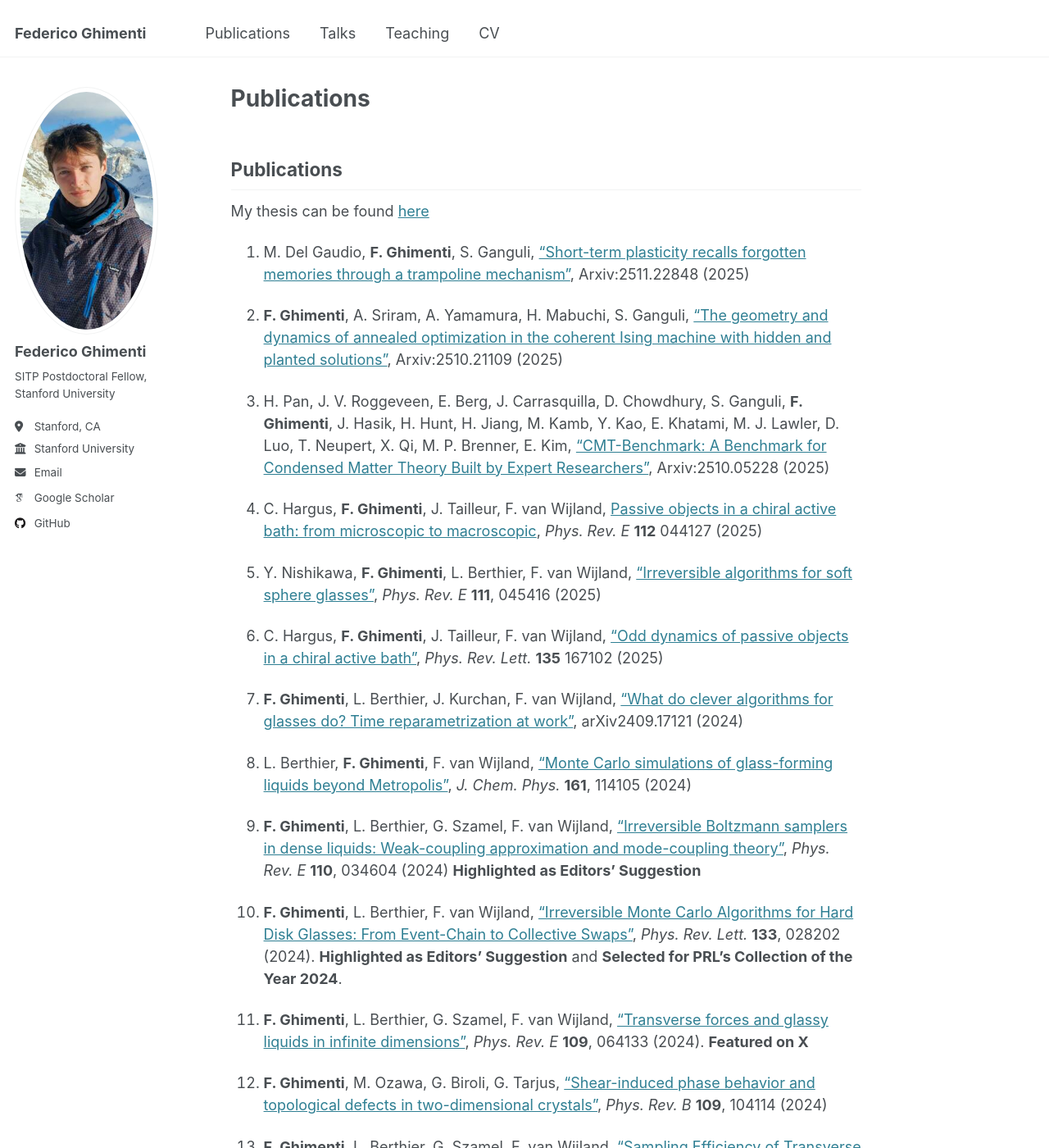
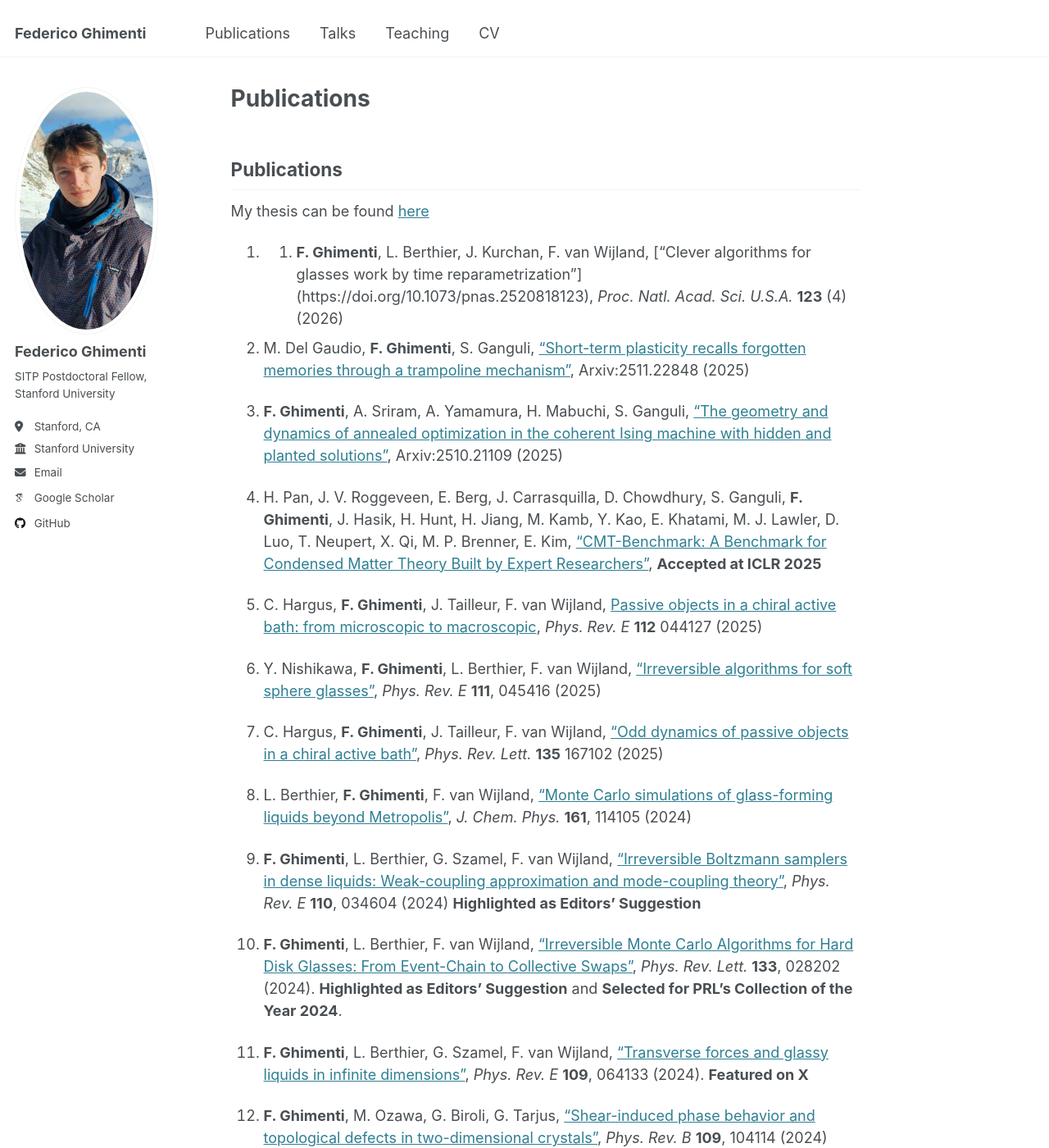
Before and after one commit to FedericoGhimenti/FedericoGhimenti.github.io, a Jekyll site: the page built from _pages/publications.md, in a window 1280 px wide and 1400 px high. Shown: the whole window at 82% size. Built offline with Jekyll 4.4.1, drawn with Linux system fonts in a browser that asks for light colours; some web fonts are replaced.

Commit message:
Update CV&Publications

```diff
--- a/_pages/publications.md
+++ b/_pages/publications.md
@@ -8,19 +8,19 @@ author_profile: true
 
 My thesis can be found [here](/files/manuscript_Ghimenti.pdf)
 
-14. M. Del Gaudio, **F. Ghimenti**, S. Ganguli, ["Short-term plasticity recalls forgotten memories through a trampoline mechanism"](https://arxiv.org/abs/2511.22848), Arxiv:2511.22848 (2025)
+14. 8. **F. Ghimenti**, L. Berthier, J. Kurchan, F. van Wijland, ["Clever algorithms for glasses work by time reparametrization"] (https://doi.org/10.1073/pnas.2520818123), *Proc. Natl. Acad. Sci. U.S.A.* **123** (4) (2026)
 
-13. **F. Ghimenti**, A. Sriram, A. Yamamura, H. Mabuchi, S. Ganguli, ["The geometry and dynamics of annealed optimization in the coherent Ising machine with hidden and planted solutions"](https://arxiv.org/abs/2510.21109), Arxiv:2510.21109 (2025)
+13. M. Del Gaudio, **F. Ghimenti**, S. Ganguli, ["Short-term plasticity recalls forgotten memories through a trampoline mechanism"](https://arxiv.org/abs/2511.22848), Arxiv:2511.22848 (2025)
 
-12. H. Pan, J. V. Roggeveen, E. Berg, J. Carrasquilla, D. Chowdhury, S. Ganguli, **F. Ghimenti**, J. Hasik, H. Hunt, H. Jiang, M. Kamb, Y. Kao, E. Khatami, M. J. Lawler, D. Luo, T. Neupert, X. Qi, M. P. Brenner, E. Kim, ["CMT-Benchmark: A Benchmark for Condensed Matter Theory Built by Expert Researchers"](https://arxiv.org/abs/2510.05228), Arxiv:2510.05228 (2025)
+12. **F. Ghimenti**, A. Sriram, A. Yamamura, H. Mabuchi, S. Ganguli, ["The geometry and dynamics of annealed optimization in the coherent Ising machine with hidden and planted solutions"](https://arxiv.org/abs/2510.21109), Arxiv:2510.21109 (2025)
 
-11. C. Hargus, **F. Ghimenti**, J. Tailleur, F. van Wijland, [Passive objects in a chiral active bath: from microscopic to macroscopic](https://journals.aps.org/pre/abstract/10.1103/qb5j-y254), *Phys. Rev. E* **112** 044127 (2025)
+11. H. Pan, J. V. Roggeveen, E. Berg, J. Carrasquilla, D. Chowdhury, S. Ganguli, **F. Ghimenti**, J. Hasik, H. Hunt, H. Jiang, M. Kamb, Y. Kao, E. Khatami, M. J. Lawler, D. Luo, T. Neupert, X. Qi, M. P. Brenner, E. Kim, ["CMT-Benchmark: A Benchmark for Condensed Matter Theory Built by Expert Researchers"](https://arxiv.org/abs/2510.05228), **Accepted at ICLR 2025**
 
-10. Y. Nishikawa, **F. Ghimenti**, L. Berthier, F. van Wijland, ["Irreversible algorithms for soft sphere glasses"](https://journals.aps.org/pre/abstract/10.1103/PhysRevE.111.045416), *Phys. Rev. E* **111**, 045416 (2025)
+10. C. Hargus, **F. Ghimenti**, J. Tailleur, F. van Wijland, [Passive objects in a chiral active bath: from microscopic to macroscopic](https://journals.aps.org/pre/abstract/10.1103/qb5j-y254), *Phys. Rev. E* **112** 044127 (2025)
 
-9. C. Hargus, **F. Ghimenti**, J. Tailleur, F. van Wijland, ["Odd dynamics of passive objects in a chiral active bath"](https://journals.aps.org/prl/abstract/10.1103/pdpf-sd9q), *Phys. Rev. Lett.* **135** 167102 (2025)
+9. Y. Nishikawa, **F. Ghimenti**, L. Berthier, F. van Wijland, ["Irreversible algorithms for soft sphere glasses"](https://journals.aps.org/pre/abstract/10.1103/PhysRevE.111.045416), *Phys. Rev. E* **111**, 045416 (2025)
 
-8. **F. Ghimenti**, L. Berthier, J. Kurchan, F. van Wijland, ["What do clever algorithms for glasses do? Time reparametrization at work"](https://arxiv.org/abs/2409.17121), arXiv2409.17121 (2024)
+8. C. Hargus, **F. Ghimenti**, J. Tailleur, F. van Wijland, ["Odd dynamics of passive objects in a chiral active bath"](https://journals.aps.org/prl/abstract/10.1103/pdpf-sd9q), *Phys. Rev. Lett.* **135** 167102 (2025)
 
 7. L. Berthier, **F. Ghimenti**, F. van Wijland, ["Monte Carlo simulations of glass-forming liquids beyond Metropolis"](https://pubs.aip.org/aip/jcp/article-abstract/161/11/114105/3312882/Monte-Carlo-simulations-of-glass-forming-liquids?redirectedFrom=fulltext), *J. Chem. Phys.* **161**, 114105 (2024)
 
```
Also changed, not shown: 1 other file.
